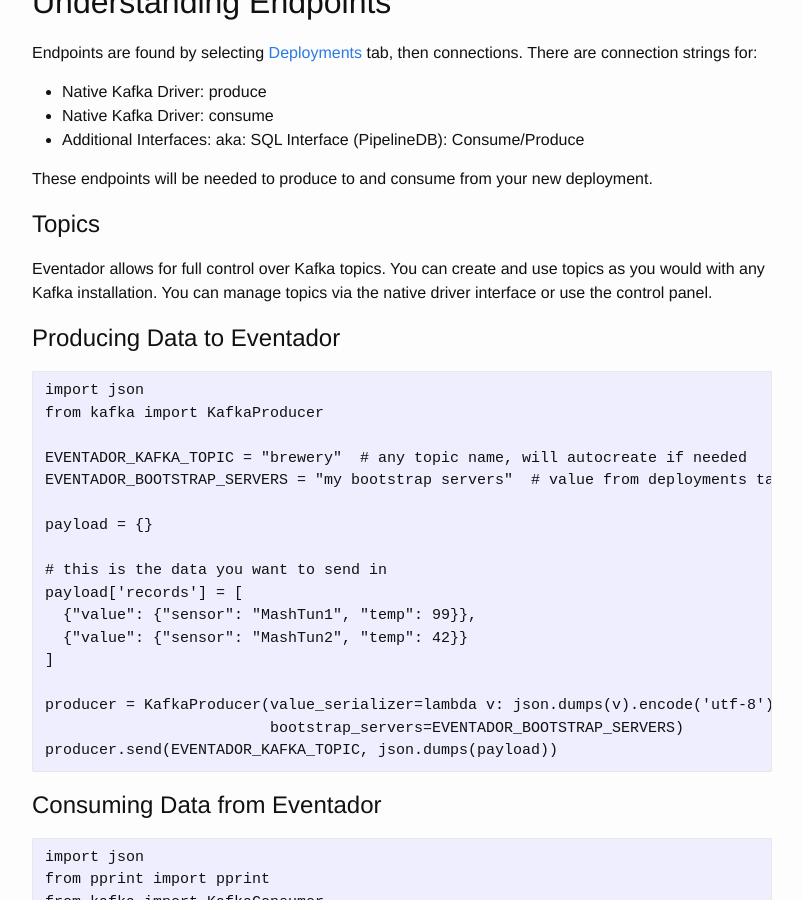
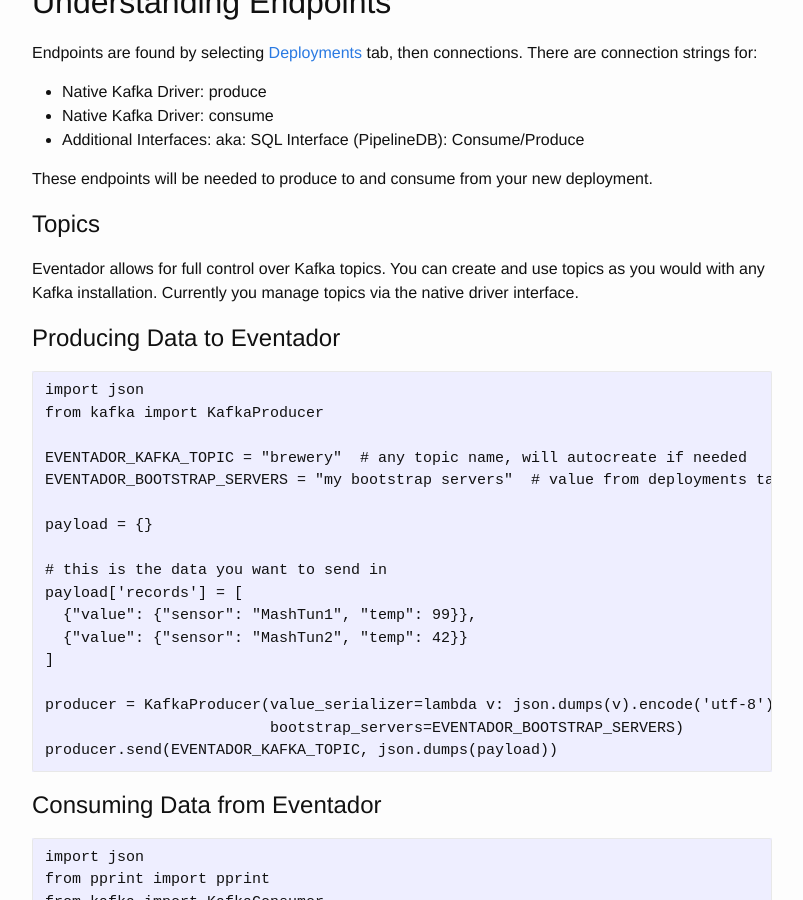
Before and after one commit to Eventador/eventador.github.io, a Jekyll site: the page built from _documentation/getting_started_guide.md, in a window 1280 px wide and 900 px high, scrolled down 1092 px. Shown: the whole window, without its empty margins (238-1041 px from the left). Built offline with Jekyll 4.4.1, drawn with Linux system fonts in a browser that asks for light colours.

Commit message:
minor edits

```diff
--- a/_documentation/getting_started_guide.md
+++ b/_documentation/getting_started_guide.md
@@ -45,7 +45,7 @@
 
 # Topics
 
-Eventador allows for full control over Kafka topics. You can create and use topics as you would with any Kafka installation. You can manage topics via the native driver interface or use the control panel.
+Eventador allows for full control over Kafka topics. You can create and use topics as you would with any Kafka installation. Currently you manage topics via the native driver interface.
 
 # Producing Data to Eventador
 
```
Also changed, not shown: 3 other files.
